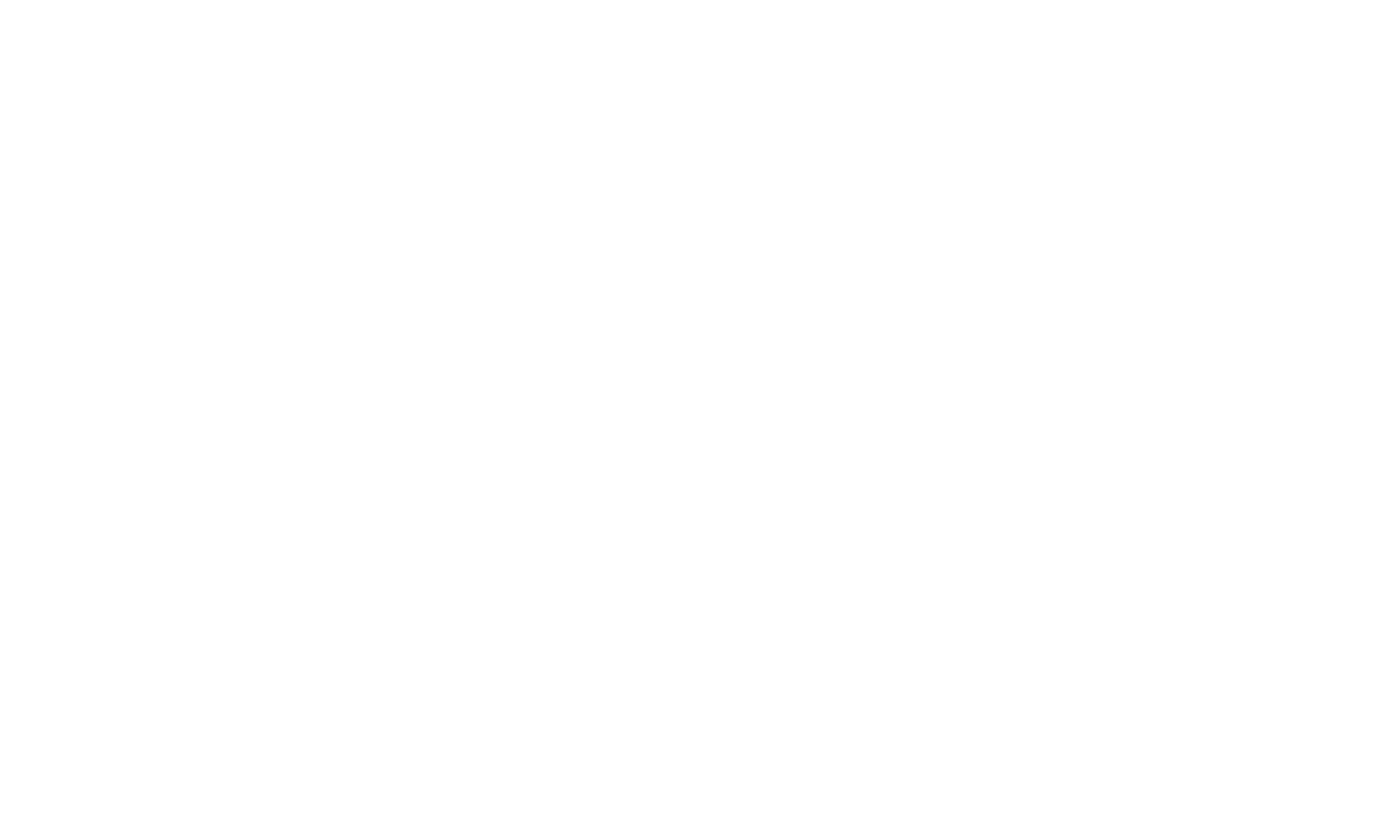
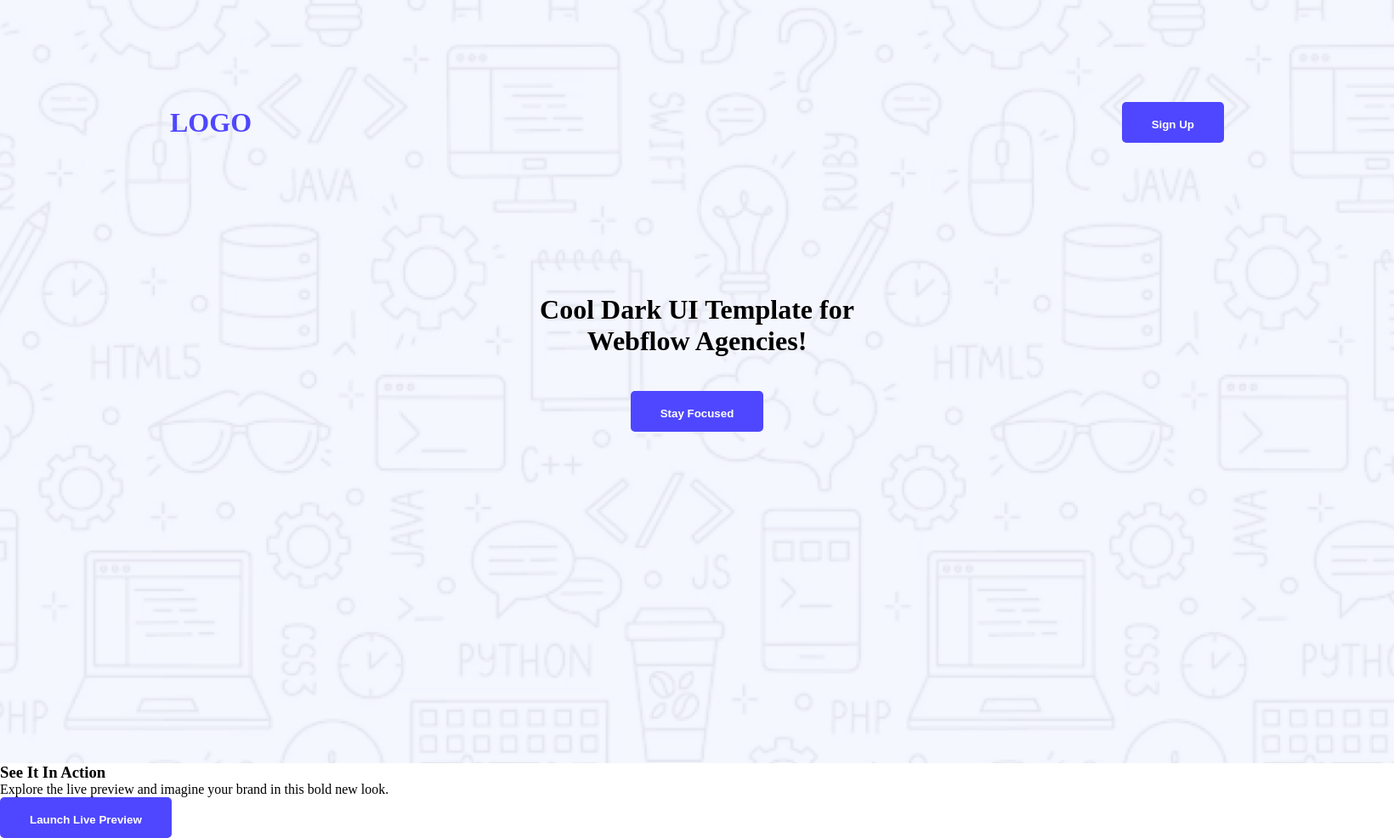
Before and after one commit to oniichan28/first-assignment, a plain HTML site: page index.html in a window 1280 px wide. Shown: the whole page at 85% size, 1640 px wide, since content can reach past the window. Before the commit the page ends 800 px from the top, so only its background shows below. Drawn offline with Linux system fonts and the light colour scheme.

Commit message:
banner added

```diff
--- a/index.html
+++ b/index.html
@@ -4,8 +4,35 @@
     <meta charset="UTF-8">
     <meta name="viewport" content="width=device-width, initial-scale=1.0">
     <title>Web Flow</title>
+    <link rel="stylesheet" href="style.css">
 </head>
 <body>
+    <header class="background-image">
+        <nav>
+            <h3 class="nav-title">LOGO</h3>
+           <ul>
+            <a href=""><button class="btn-primary">Sign Up</button></a>
+           </ul>
+        </nav>
+        <div class="banner">
+            <h1 class="about">Cool Dark UI Template for <br>
+                Webflow Agencies!</h1>
+                <a href=""><button class="btn-primary"> Stay Focused </button></a>
+        </div>
+
+    </header>
+    <main>
+        <div class="action">
+            <div class="action-title">
+                <h3>See It In Action</h3>
+                <p>Explore the live preview and imagine your brand in this bold new look.</p>
+            </div>
+            <a href=""><button class="btn-primary">Launch Live Preview</button></a>
+        </div>
+    </main>
+    <footer>
+
+    </footer>
 
 </body>
 </html>
--- /dev/null
+++ b/style.css
@@ -0,0 +1,48 @@
+* {
+    margin: 0;
+    padding: 0;
+
+}
+/* Nav Styles */
+nav {
+    display: flex;
+    align-items: center;
+    justify-content: space-between;
+    margin: 20px 100px;
+
+}
+.nav-title {
+    font-size: 32px;
+    color:#4E47FF;
+    font-weight: bold;
+}
+
+.btn-primary {
+    background-color: #4E47FF;
+    font-weight: bold;
+    color: white;
+    padding: 19px 35px;
+    border-radius: 5px;
+    border: none;
+    height: 48px;
+    width: auto;
+}
+.banner {
+    justify-content: center;
+    align-items: center;
+    text-align: center;
+    font-weight: bold;
+    padding-top: 158px;
+}
+.about {
+        padding-bottom: 40px;
+}
+.background-image {
+       background-image: url(./Assets/Hero-bg.png);
+       width: 1440px;
+       height: 698px;
+       background-size: cover;
+       background-position: top;
+       background-repeat: no-repeat;
+       padding: 100px;
+}
```
Also changed, not shown: Assets/Hero-bg.png (added), Assets/avatar.png (added), Assets/icon-star.png (added), Assets/wc-big.png (added), Assets/wc-mini.png (added), ui/action.png (added), ui/banner.png (added), ui/footer.png (added), ui/newsletter.png (added), ui/productive_user.png (added), ui/review.png (added).
